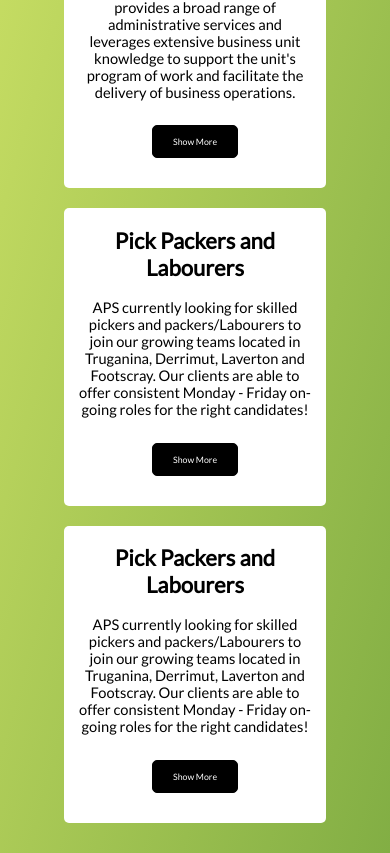
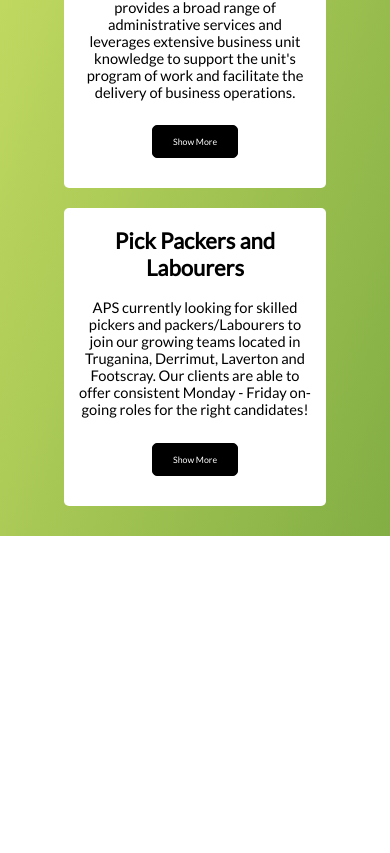
Before and after one commit to rarya618/live-interview, a React (Create React App) app in the folder hackathon/: page /job in a window 390 px wide. Shown: the part 1074-1927 px from the top of the page. After the commit the page ends 1610 px from the top, so only its background shows below. Built offline with nearby package versions, Linux system fonts and the light colour scheme.

Commit message:
Updated Dataset and Added Responsiveness

```diff
--- a/hackathon/src/App.css
+++ b/hackathon/src/App.css
@@ -177,7 +177,6 @@
   font-size: calc(10px + 1.2vmin);
   padding: 10px 3%;
   background: #fff;
-  font-family: sans-serif;
   resize: none;
   min-height: 30px;
   border: solid 1px #ccc;
@@ -219,10 +218,20 @@ input[type=file]::file-selector-button {
   .App-page {
     width: auto;
   }
+
+  .App-left, .App-right {
+    width: 90%;
+    padding: 20px 5%;
+    height: auto;
+  }
+
   .App-job-container {
     padding: 0px 15px;
     margin: 10px 2.5px;
     width: 80%;
+  }
+  .App-interview-container {
+    overflow: scroll;
   }
 }
 
--- a/hackathon/src/App.js
+++ b/hackathon/src/App.js
@@ -6,6 +6,44 @@ import Home from './Home'
 import Job from './Job'
 import Interview from './Interview';
 import InterviewSettings from './InterviewSettings';
+
+var jobList = {
+  jobs:[
+      {
+          jobId:0,
+          jobTitle:"Relief Store Manager",
+          company:"JOYN",
+          jobDescription:"This role will involve a roster across a variety of locations in a given region to assist the Store Management team in covering gaps in rosters. This role requires a very adaptable person who enjoys a changing environment and is happy to travel.",
+          requirements:["High level of computer literacy", "Current full driver's license","Ability to work on the weekends as required"],
+          questions:["Tell me about yourself and your work experience.", "Why are you the right fit to succeed in this role?","What are your salary expectations?"]
+      },
+      {
+          jobId:1,
+          jobTitle:"Senior Administration Officer",
+          company:"Department of Communities and Justice",
+          jobDescription:"The Senior Administration Officer provides a broad range of administrative services and leverages extensive business unit knowledge to support the unit's program of work and facilitate the delivery of business operations.",
+          requirements:["Ability to monitor and maintain quality control and compliance procedures","Exceptional written and verbal communication","High level of autonomy and ensures work assignments and projects are delivered on time"],
+          questions:["What are your salary expectations?", "Tell me about yourself and your work experience.", "Why are you the right fit to succeed in this role?"]
+
+      },
+      {
+          jobId:2,
+          jobTitle:"Pick Packers and Labourers",
+          company:"Australian Personnel Solutions",
+          jobDescription:"APS currently looking for skilled pickers and packers/Labourers  to join our growing teams located in Truganina, Derrimut, Laverton and Footscray. Our clients are able to offer consistent Monday - Friday on-going roles for the right candidates!",
+          requirements:["Experience picking and packing (preferred but not essential)",
+          "RF scanning experience (preferred but not essential)",
+          "2 valid referees to verify your work history and experience",
+          "Available Monday to Friday"],
+          questions:["Why are you the right fit to succeed in this role?", "Tell me about yourself and your work experience.", "What are your salary expectations?"]
+
+      },
+
+    ],
+    jobBig:0,
+}
+
+export {jobList};
 
 class App extends React.Component {
   constructor() {
--- a/hackathon/src/Job.js
+++ b/hackathon/src/Job.js
@@ -1,55 +1,13 @@
 import React, { Component } from "react";
 import './App.css';
+import {jobList} from './App';
 
 export default class Job extends Component {
 
   constructor(props) {
     super(props);
 
-    this.state = {
-      jobs:[
-          {
-              jobId:0,
-              jobTitle:"Relief Store Manager",
-              company:"JOYN",
-              jobDescription:"This role will involve a roster across a variety of locations in a given region to assist the Store Management team in covering gaps in rosters. This role requires a very adaptable person who enjoys a changing environment and is happy to travel.",
-              requirements:["High level of computer literacy", "Current full driver's license","Ability to work on the weekends as required"]
-          },
-          {
-              jobId:1,
-              jobTitle:"Senior Administration Officer",
-              company:"Department of Communities and Justice",
-              jobDescription:"The Senior Administration Officer provides a broad range of administrative services and leverages extensive business unit knowledge to support the unit's program of work and facilitate the delivery of business operations.",
-              requirements:["Ability to monitor and maintain quality control and compliance procedures","Exceptional written and verbal communication","High level of autonomy and ensures work assignments and projects are delivered on time"]
-
-          },
-          {
-              jobId:2,
-              jobTitle:"Pick Packers and Labourers",
-              company:"Australian Personnel Solutions",
-              jobDescription:"APS currently looking for skilled pickers and packers/Labourers  to join our growing teams located in Truganina, Derrimut, Laverton and Footscray. Our clients are able to offer consistent Monday - Friday on-going roles for the right candidates!",
-              requirements:["Experience picking and packing (preferred but not essential)",
-              "RF scanning experience (preferred but not essential)",
-              "2 valid referees to verify your work history and experience",
-              "Available Monday to Friday"]
-
-          },
-          {
-              jobId:3,
-              jobTitle:"Pick Packers and Labourers",
-              company:"Australian Personnel Solutions",
-              jobDescription:"APS currently looking for skilled pickers and packers/Labourers  to join our growing teams located in Truganina, Derrimut, Laverton and Footscray. Our clients are able to offer consistent Monday - Friday on-going roles for the right candidates!",
-              requirements:["Experience picking and packing (preferred but not essential)",
-              "RF scanning experience (preferred but not essential)",
-              "2 valid referees to verify your work history and experience",
-              "Available Monday to Friday"]
-
-          },
-
-        ],
-        jobBig:0,
-      };
-
+    this.state = jobList;
 
     }
     jobDetails(ind){
```
